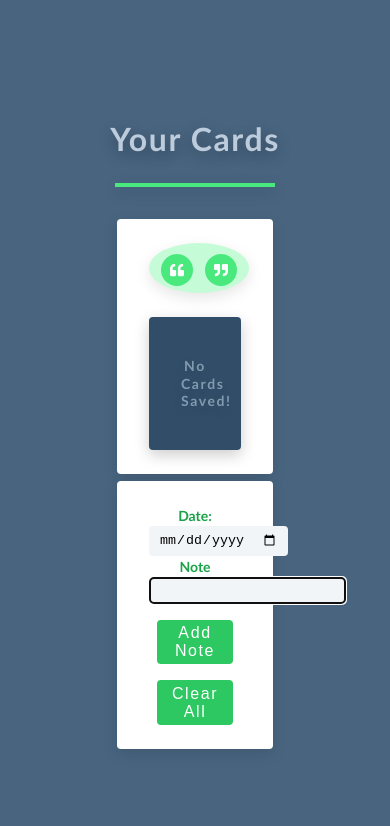
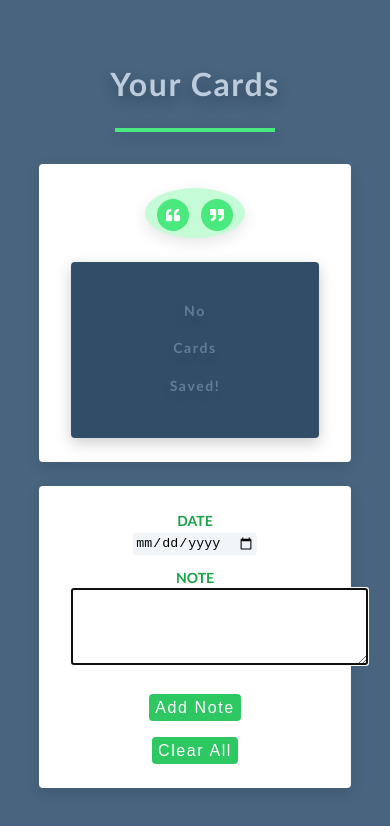
Before and after one commit to abhishekpawl/stick-notes, a React (Create React App) app: page / in a window 390 px wide. Shown: the top 826 px of the page. Built offline with nearby package versions, Linux system fonts and the light colour scheme.

Commit message:
fixed clear handler and responsiveness

```diff
--- a/src/Card.js
+++ b/src/Card.js
@@ -89,7 +89,9 @@ const Card = () => {
     setIndex(state.cards.length - 1);
   }
 
-  const clearHandler = () => {
+  const clearHandler = (e) => {
+    e.preventDefault();
+
     dispatch({type: 'CLEAR_ALL'});
   }
 
@@ -107,7 +109,8 @@ const Card = () => {
   return (
     <React.Fragment>
 
-      <article  className="card">
+      <article  className="card"
+      style={{margin: '1.5rem auto'}}>
 
         <div className="logo-container">
           <span className="left-quote-icon">
@@ -162,14 +165,17 @@ const Card = () => {
         ) : (
           <div className="ind-card">
             <h4 style={{marginTop: '1rem', marginBottom: '1rem', color: 'var(--clr-grey-6)'}}>
-              No cards saved!
+              <p>No</p>
+              <p>Cards</p>
+              <p>Saved!</p>
             </h4>
           </div>
         )}
 
       </article>
 
-      <article className="card">
+      <article className="card"
+        style={{margin: '1.5rem auto'}}>
 
         <form className="form">
 
@@ -179,19 +185,28 @@ const Card = () => {
           }
 
           <div>
-            <label htmlFor="date"><strong>Date:  </strong></label>
+            <label htmlFor="date"><strong>DATE</strong></label>
+          </div>
+          <div>
             <input type="date" id="date" name="date"
             value={dateInfo}
             onChange={dateHandler}></input>
           </div>
+          <div style={{marginTop: '0.8rem'}}>
+            <label htmlFor="note"><strong>NOTE</strong></label>
+          </div>
           <div>
-            <label htmlFor="note"><strong>Note</strong></label>
-            <input type="note" id="note" name="note"
+            {/* <input type="note" id="note" name="note"
             value={note}
             ref={refInput}
-            onChange={noteHandler}></input>
+            onChange={noteHandler}></input> */}
+            <textarea rows="5" cols="35"
+            type="note" id="note" name="note"
+            value={note}
+            ref={refInput}
+            onChange={noteHandler}></textarea>
           </div>
-          <div>
+          <div style={{marginTop: '0.5rem'}}>
             <button className="btn"
             onClick={submitHandler}>Add note</button>
           </div>
--- a/src/index.css
+++ b/src/index.css
@@ -89,7 +89,7 @@ p {
   margin-bottom: 1.25rem;
   color: var(--clr-grey-5);
 }
-@media screen and (min-width: 400px) {
+@media screen and (min-width: 800px) {
   h1 {
     font-size: 4rem;
   }
@@ -120,22 +120,17 @@ p {
 
 /* section */
 .section {
-  width: 90vw;
+  width: 110vw;
   margin: 0 auto;
   max-width: var(--max-width);
 }
 
 @media screen and (min-width: 992px) {
   .section {
-    width: 95vw;
+    width: 100vw;
   }
 }
 
-/*
-===============
-Reviews
-===============
-*/
 main {
   min-height: 100vh;
   display: grid;
@@ -229,7 +224,7 @@ main {
   background: var(--clr-grey-10);
   border-color: transparent;
   border-radius: var(--radius);
-  padding: 0.25rem 0.5rem;
+  padding: auto auto;
 }
 .form-control {
   margin: 0.5rem 0;
```
